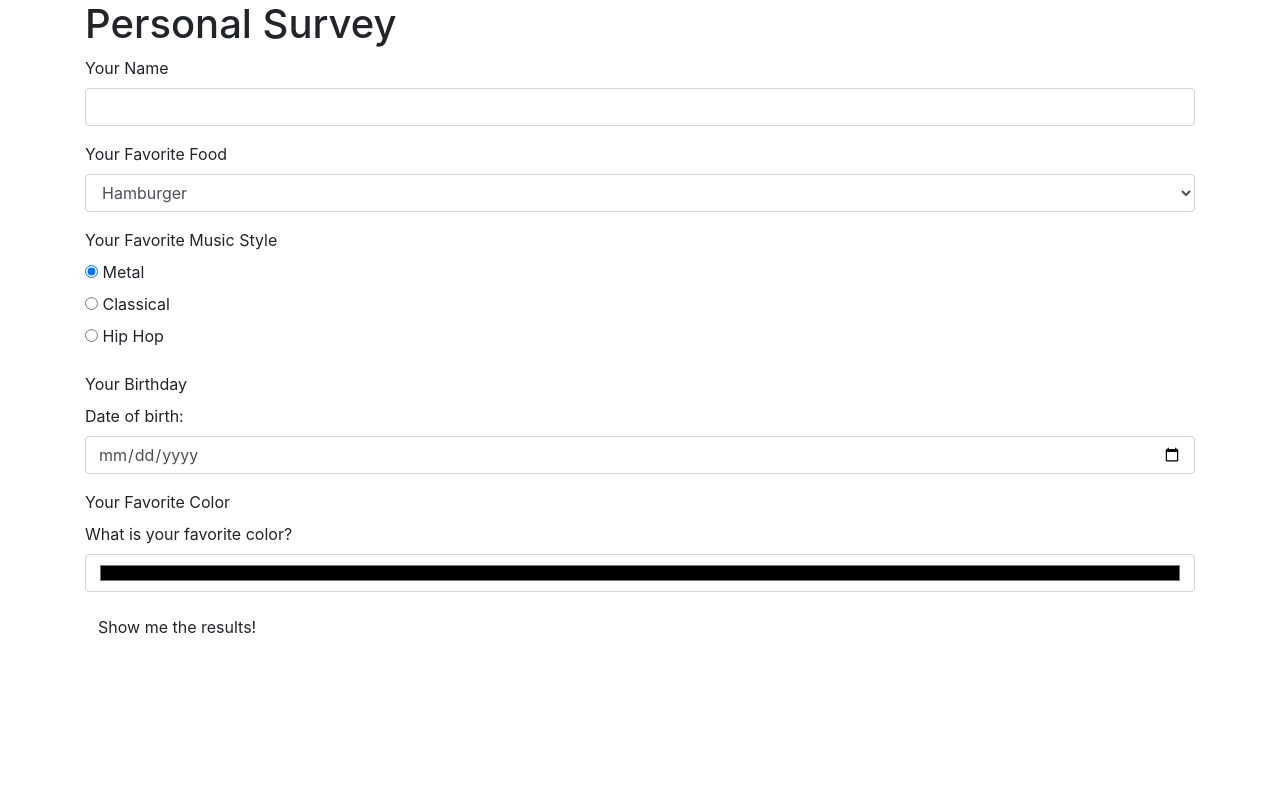
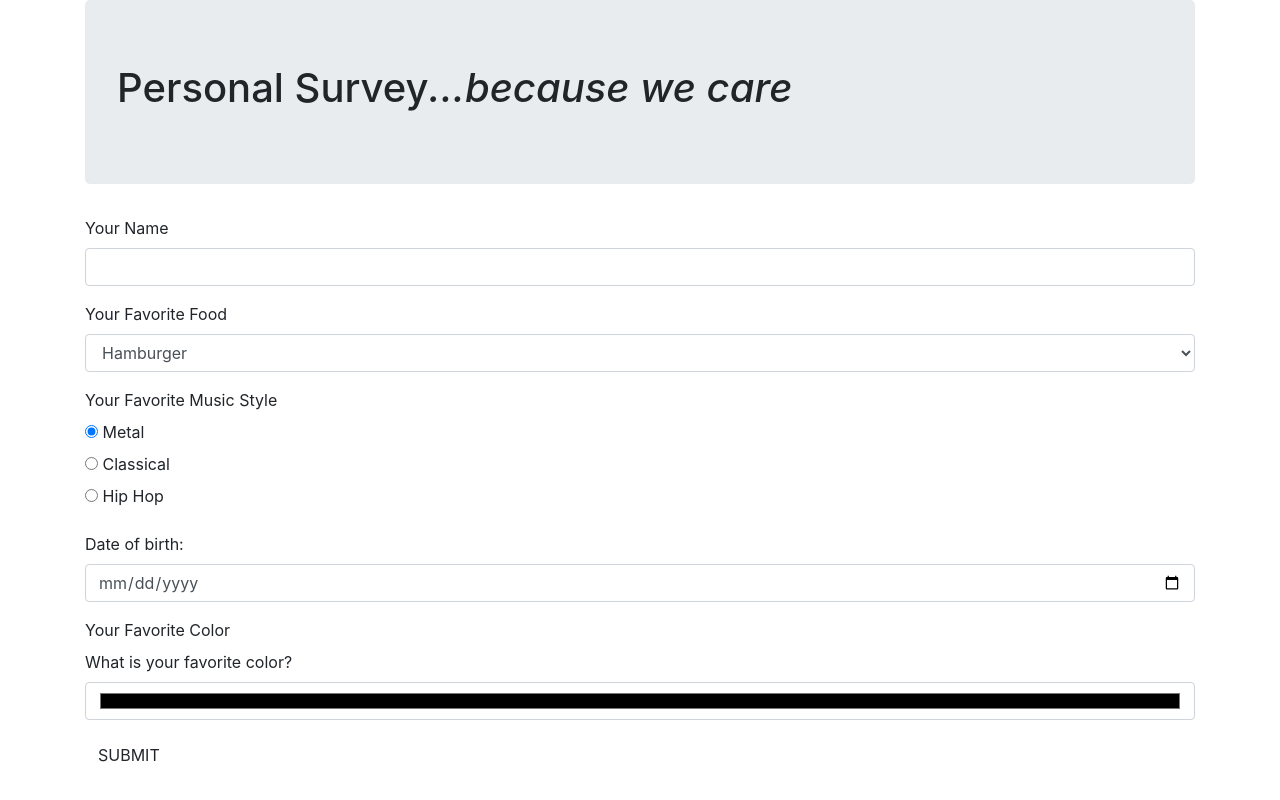
Before and after one commit to CameronK1990/survey-form-practice, a plain HTML site: page index.html in a window 1280 px wide. Drawn offline with Linux system fonts and the light colour scheme.

Commit message:
WIP styling page

```diff
--- a/css/styles.css
+++ b/css/styles.css
@@ -1,3 +1,4 @@
 #story {
   display: none;
+  margin-left: 135px;
 }
--- a/index.html
+++ b/index.html
@@ -9,14 +9,15 @@
 </head>
 <body>
   <div class="container">
-    <h1>Personal Survey</h1>
+    <div class="jumbotron">
+    <h1>Personal Survey<em>...because we care</em></h1>
+    </div>
     <div>
       <form id="formOne">
         <div class="form-group">
           <label for="person1">Your Name</label>
           <input id="user" class="form-control" type="text">
         </div>
-
         <div class="form-group">
           <label for="food">Your Favorite Food</label>
           <select class="form-control" id="food">
@@ -26,7 +27,6 @@
             <option>Popsicle</option>
           </select>
         </div>
-
         <div class="form-group">
           <label for="Music">Your Favorite Music Style</label>
           <div class="radio">
@@ -48,15 +48,13 @@
             </label>
           </div>
         </div>
+        <div class="form-group">
 
-        <div class="form-group">
-          <label for="birthday">Your Birthday</label>
           <div class="form-group">
             <label for="born">Date of birth:</label>
             <input id="born" class="form-control" type="date">
           </div>
         </div>
-
         <div class="form-group">
           <label for="color">Your Favorite Color</label>
             <div class="form-group">
@@ -65,7 +63,7 @@
             </div>
         </div>
 
-        <button type="submit" class="btn">Show me the results!</button>
+        <button type="submit" class="btn">SUBMIT</button>
         </div>
       </form>
     </div>
```
